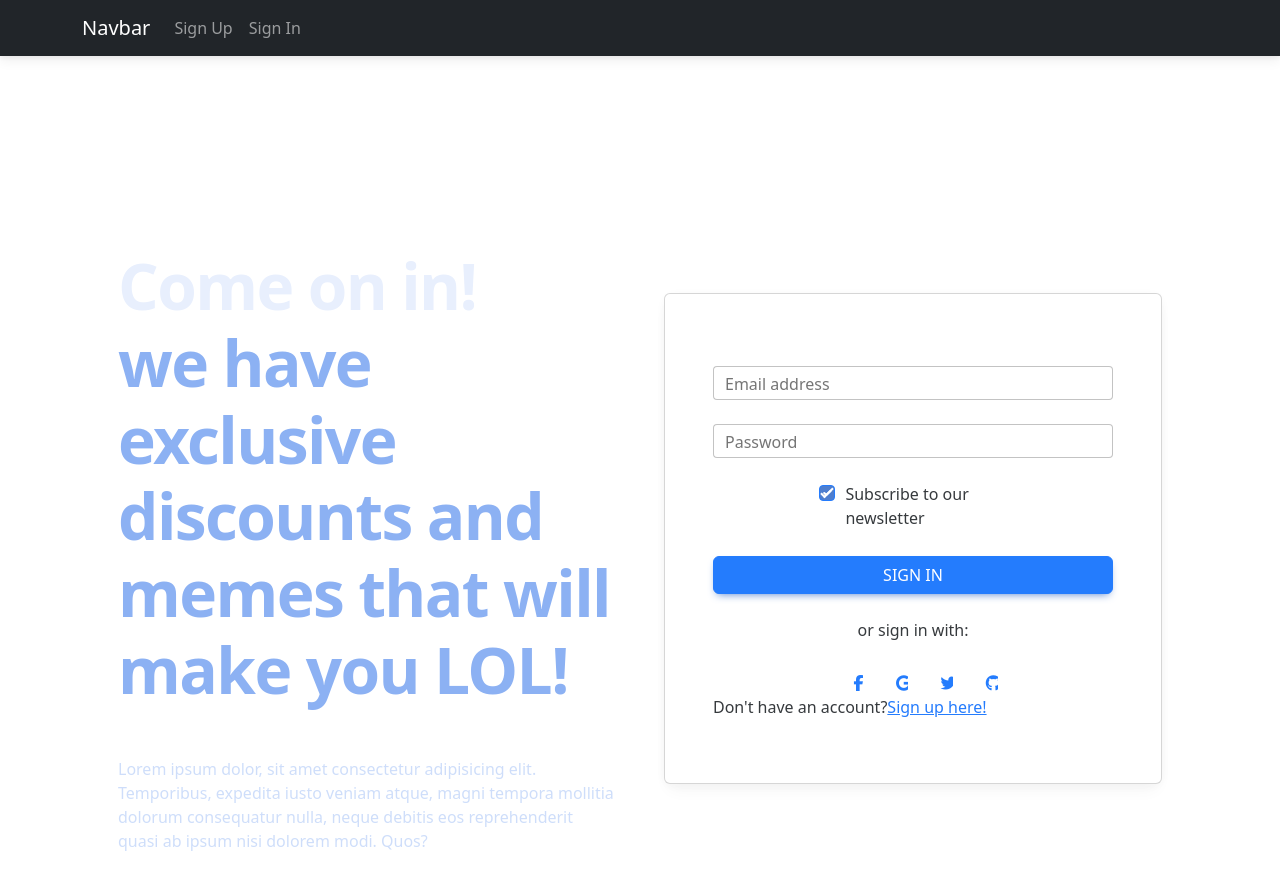
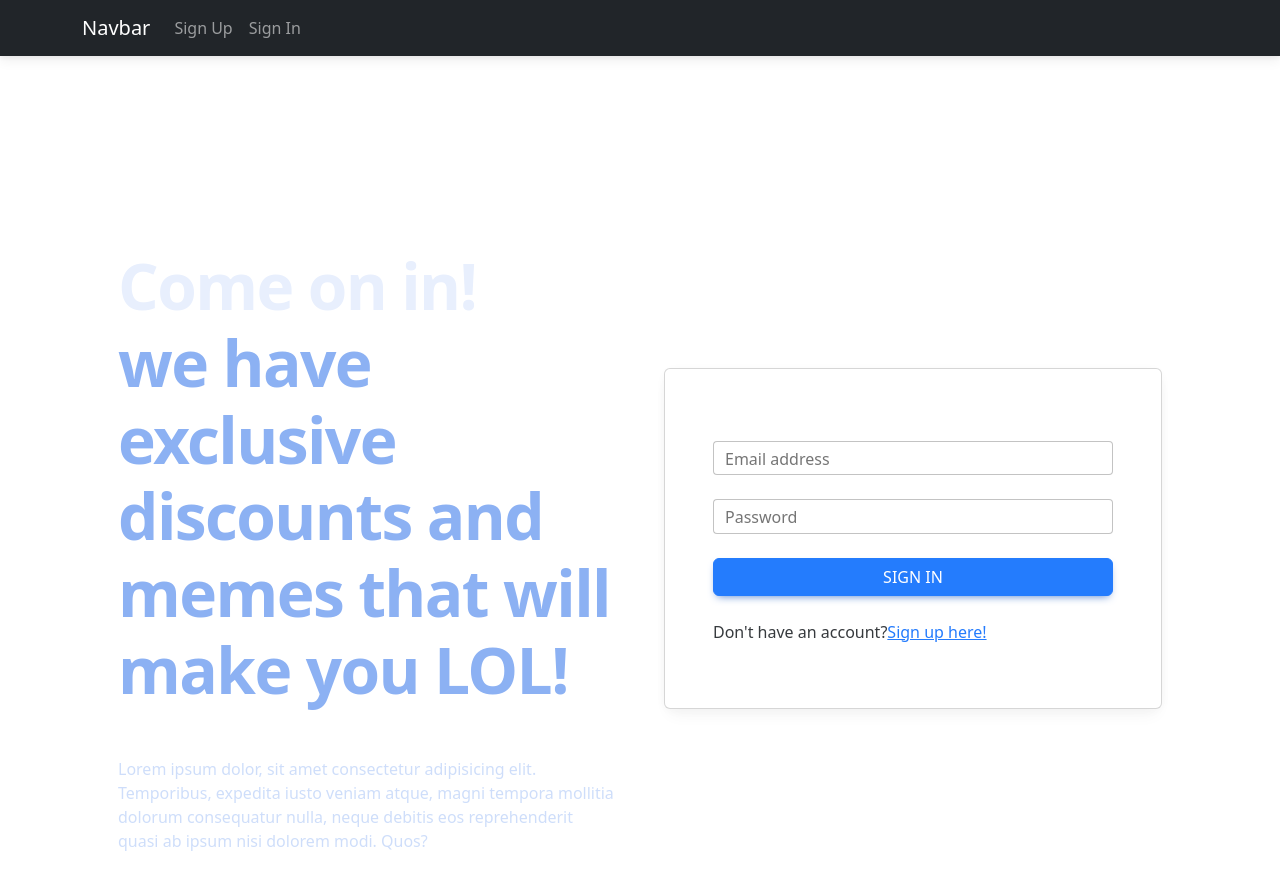
Before and after one commit to laurynvar/project-exam, a React (Create React App) app: page /login in a window 1280 px wide. Shown: the top 890 px of the page. Built offline with nearby package versions, Linux system fonts and the light colour scheme; the HTML template or start-up script is replaced by a standard one.

Commit message:
ClientRegister with DB participants connected

```diff
--- a/src/components/ClientRegister.jsx
+++ b/src/components/ClientRegister.jsx
@@ -1,4 +1,5 @@
 import React from "react";
+import { useState } from "react";
 import {
   MDBContainer,
   MDBRow,
@@ -7,34 +8,78 @@ import {
   MDBBtn,
   MDBTextArea,
 } from "mdb-react-ui-kit";
+import axios from "axios";
 
 export const ClientRegister = () => {
+  const [form, setForm] = useState({
+    name: "",
+    surname: "",
+    email: "",
+    phone: "",
+  });
+
+  const handleChange = (event) => {
+    setForm({
+      ...form,
+      [event.target.name]: event.target.value,
+    });
+  };
+
+  const handleOnSubmit = (e) => {
+    e.preventDefault();
+    axios
+      .post("http://localhost:5000/participants", form)
+      .then((response) => console.log("Succesful response", response))
+      .catch((err) => console.log("err", err));
+  };
+
   return (
     <MDBContainer fluid className="mt-5">
       <section>
         <MDBRow className="justify-content-center">
           <MDBCol lg="8">
-            <form>
+            <form onSubmit={handleOnSubmit}>
               <MDBRow>
                 <MDBCol>
-                  <MDBInput className="mb-4" label="First name" />
+                  <MDBInput
+                    name="name"
+                    onChange={handleChange}
+                    className="mb-4"
+                    label="First name"
+                  />
                 </MDBCol>
                 <MDBCol>
-                  <MDBInput className="mb-4" label="Last name" />
+                  <MDBInput
+                    name="surname"
+                    onChange={handleChange}
+                    className="mb-4"
+                    label="Last name"
+                  />
                 </MDBCol>
               </MDBRow>
 
-              <MDBInput className="mb-4" label="Email" type="email" />
-
-              <MDBInput className="mb-4" label="Phone" type="tel" />
-
-              <MDBTextArea
-                label="Additional information"
-                rows={4}
+              <MDBInput
+                name="email"
+                onChange={handleChange}
                 className="mb-4"
+                label="Email"
+                type="email"
               />
 
-              <MDBBtn type="submit" block className="mb-4">
+              <MDBInput
+                name="phone"
+                onChange={handleChange}
+                className="mb-4"
+                label="Phone"
+                type="tel"
+              />
+
+              <MDBBtn
+                onSubmit={handleOnSubmit}
+                type="submit"
+                block
+                className="mb-4"
+              >
                 Register participant
               </MDBBtn>
             </form>
--- a/src/components/Login.jsx
+++ b/src/components/Login.jsx
@@ -104,16 +104,6 @@ export const Login = () => {
                       onChange={handleOnChange}
                     />
 
-                    <MDBRow className="mb-4 justify-content-center">
-                      <MDBCol md="6" className="d-flex justify-content-center">
-                        <MDBCheckbox
-                          className=" mb-3 mb-md-0"
-                          defaultChecked
-                          label=" Subscribe to our newsletter"
-                        />
-                      </MDBCol>
-                    </MDBRow>
-
                     <MDBBtn
                       onClick={handleOnSubmit}
                       type="submit"
@@ -123,44 +113,6 @@ export const Login = () => {
                       Sign in
                     </MDBBtn>
 
-                    <div className="text-center">
-                      <p>or sign in with:</p>
-                      <MDBBtn
-                        color="link"
-                        type="button"
-                        floating
-                        className="mx-1"
-                      >
-                        <MDBIcon fab icon="facebook-f" />
-                      </MDBBtn>
-
-                      <MDBBtn
-                        color="link"
-                        type="button"
-                        floating
-                        className="mx-1"
-                      >
-                        <MDBIcon fab icon="google" />
-                      </MDBBtn>
-
-                      <MDBBtn
-                        color="link"
-                        type="button"
-                        floating
-                        className="mx-1"
-                      >
-                        <MDBIcon fab icon="twitter" />
-                      </MDBBtn>
-
-                      <MDBBtn
-                        color="link"
-                        type="button"
-                        floating
-                        className="mx-1"
-                      >
-                        <MDBIcon fab icon="github" />
-                      </MDBBtn>
-                    </div>
                     <p>
                       Don't have an account?
                       <Link as={Link} to="/register">
--- a/src/components/Register.jsx
+++ b/src/components/Register.jsx
@@ -11,9 +11,9 @@ import {
 
 export const Register = () => {
   const [formData, setFormData] = useState({
+    email: "",
+    name: "",
     surname: "",
-    name: "",
-    email: "",
     password: "",
   });
 
@@ -22,7 +22,7 @@ export const Register = () => {
   const onHandleSubmit = (e) => {
     e.preventDefault();
 
-    axios.post("http://localhost:5000/admins", formData).then((response) => {
+    axios.post("http://localhost:5000/register", formData).then((response) => {
       navigate("/login");
     });
   };
```
